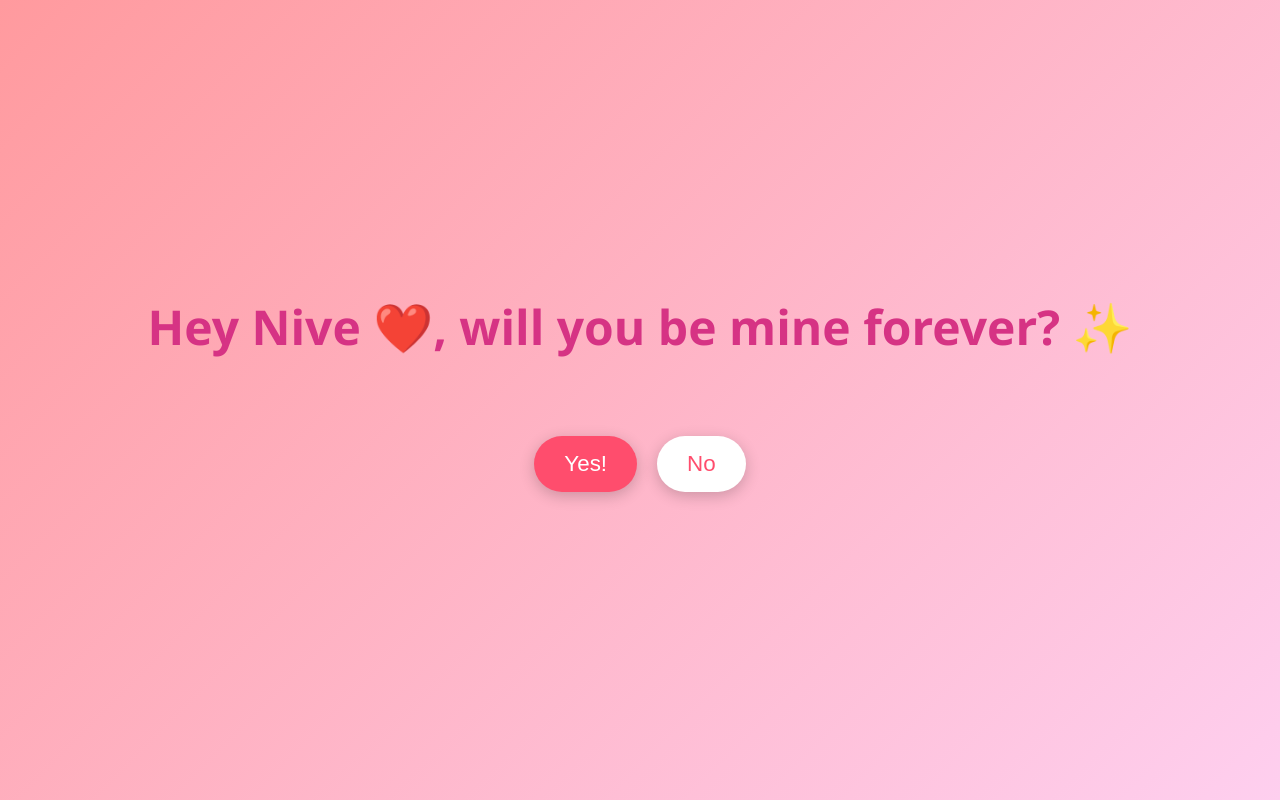
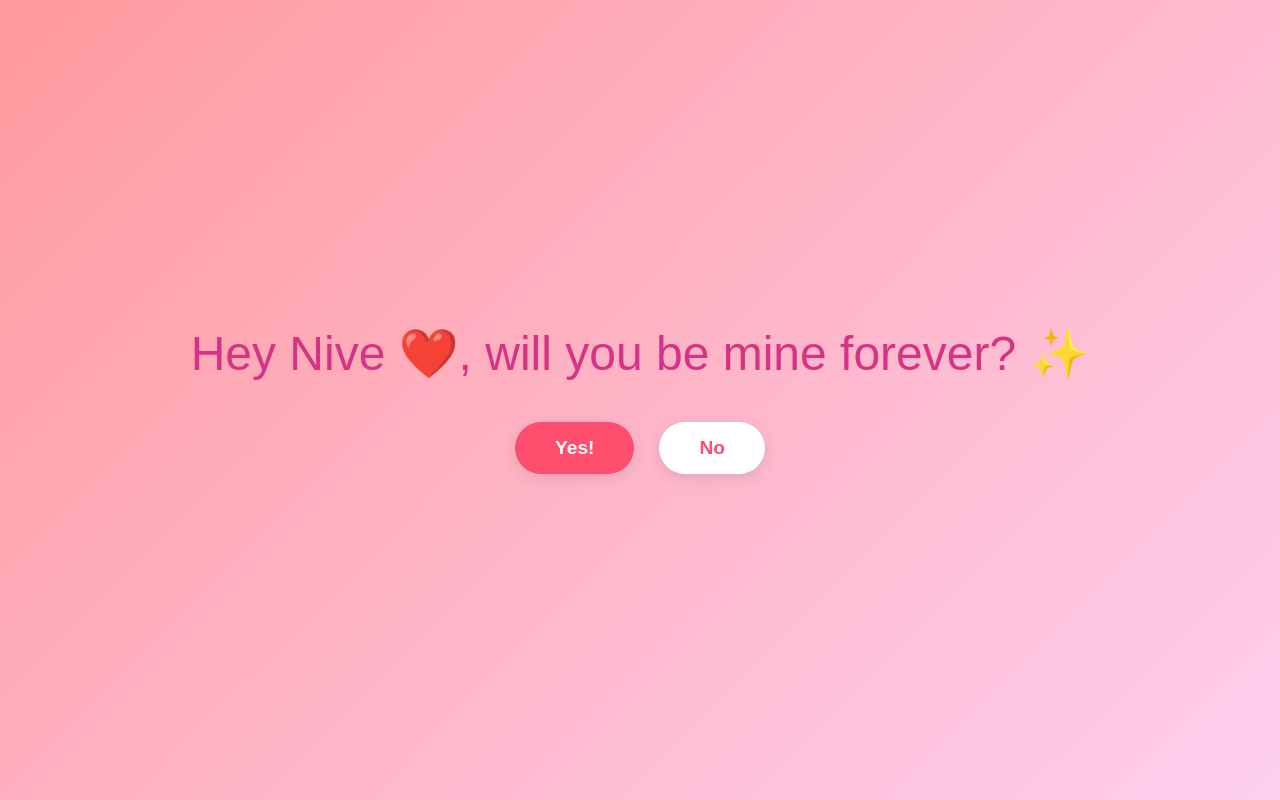
Before and after one commit to IronSparker/Nive_Birthday, a Flask app: page / in a window 1280 px wide. Run offline with Flask 3, Linux system fonts and the light colour scheme; some libraries are stand-ins or nearby versions.

Commit message:
Refactor index.html for improved layout and styles
Updated HTML structure and styles for the birthday celebration page.

```diff
--- a/templates/index.html
+++ b/templates/index.html
@@ -8,55 +8,55 @@
     <style>
         * {
             box-sizing: border-box;
+            margin: 0;
+            padding: 0;
             -webkit-tap-highlight-color: transparent;
         }
 
         body {
-            margin: 0;
-            padding: 0;
             display: flex;
-            flex-direction: column;
             align-items: center;
             justify-content: center;
             min-height: 100vh;
+            width: 100vw;
             background: linear-gradient(135deg, #ff9a9e 0%, #fecfef 100%);
-            font-family: 'Segoe UI', Tahoma, Geneva, Verdana, sans-serif;
+            font-family: 'Poppins', sans-serif;
             overflow: hidden;
-            transition: background 0.5s ease;
+            transition: background 0.8s ease;
             touch-action: manipulation;
         }
 
         #question-area {
             text-align: center;
             z-index: 10;
-            width: 90%;
+            width: 95%;
         }
 
         h1 {
             color: #d63384;
-            font-size: clamp(1.8rem, 5vw, 3rem); /* Responsive font size */
-            margin-bottom: 30px;
-            padding: 0 10px;
+            font-size: clamp(1.8rem, 6vw, 3rem);
+            margin-bottom: 40px;
+            font-weight: 300;
         }
 
         .buttons {
             display: flex;
-            flex-wrap: wrap;
             justify-content: center;
             align-items: center;
-            gap: 20px;
+            gap: 25px;
             position: relative;
-            min-height: 150px;
         }
 
         button {
-            padding: 15px 30px;
-            font-size: clamp(1rem, 3vw, 1.4rem);
+            padding: 15px 40px;
+            font-size: 1.2rem;
+            font-weight: 600;
             border: none;
-            border-radius: 50px;
+            border-radius: 100px;
             cursor: pointer;
-            box-shadow: 0 4px 15px rgba(0,0,0,0.2);
-            transition: transform 0.2s cubic-bezier(0.175, 0.885, 0.32, 1.275);
+            box-shadow: 0 4px 15px rgba(0,0,0,0.1);
+            /* This is the secret for smooth motion */
+            transition: transform 0.4s cubic-bezier(0.19, 1, 0.22, 1), background 0.3s ease;
             white-space: nowrap;
         }
 
@@ -137,13 +126,9 @@
     <script>
         let clickCount = 0;
         const noMessages = [
-            "Are you sure, Nive? ❤️",
-            "Think again! ✨",
-            "But I love you! 🥺",
-            "You're breaking my heart! 💔",
-            "Last chance, Nive! 💖",
-            "Just click YES already! 😂",
-            "OKAY FINE. NO CHOICE!"
+            "No", "Are you sure? ❤️", "Think again! ✨",
+            "But I love you! 🥺", "Nive, please! 💖",
+            "Just click YES! 😂", "NO CHOICE LEFT!"
         ];
 
         function moveNo() {
@@ -152,28 +137,26 @@
 
             clickCount++;
 
-            // Calculate safe bounds for the button to jump
-            // We subtract button size so it doesn't go off screen
-            const maxX = window.innerWidth - noBtn.offsetWidth - 20;
-            const maxY = window.innerHeight - noBtn.offsetHeight - 20;
-
-            const x = Math.max(10, Math.random() * maxX);
-            const y = Math.max(10, Math.random() * maxY);
-
-            noBtn.style.position = 'fixed';
-            noBtn.style.left = x + 'px';
-            noBtn.style.top = y + 'px';
-
+            // 1. Change Text
             if (clickCount < noMessages.length) {
                 noBtn.innerText = noMessages[clickCount];
             }
 
-            // Grow the Yes button
-            let currentScale = 1 + (clickCount * 0.35);
-            yesBtn.style.transform = `scale(${currentScale})`;
+            // 2. Smooth Glide Movement
+            // We use translate instead of left/top for high-performance smoothness
+            const maxX = window.innerWidth / 2.5;
+            const maxY = window.innerHeight / 2.5;
+            const randomX = (Math.random() - 0.5) * maxX * 1.5;
+            const randomY = (Math.random() - 0.5) * maxY * 1.5;
 
-            // The Takeover Logic
-            if (clickCount >= 8) {
+            noBtn.style.transform = `translate(${randomX}px, ${randomY}px)`;
+
+            // 3. Scale Yes Button Symmetrically
+            let scale = 1 + (clickCount * 0.4);
+            yesBtn.style.transform = `scale(${scale})`;
+
+            // 4. Takeover Logic
+            if (clickCount >= 9) {
                 yesBtn.style.position = 'fixed';
                 yesBtn.style.top = '0';
                 yesBtn.style.left = '0';
@@ -183,7 +166,7 @@
                 yesBtn.style.display = 'flex';
                 yesBtn.style.alignItems = 'center';
                 yesBtn.style.justifyContent = 'center';
-                yesBtn.style.fontSize = 'clamp(2rem, 10vw, 5rem)';
+                yesBtn.style.fontSize = '8vw';
                 yesBtn.innerText = "YES! I LOVE YOU! ❤️";
                 noBtn.style.display = 'none';
             }
@@ -194,28 +177,24 @@
             document.getElementById('celebration').style.display = 'block';
             document.body.style.background = "#ff4d6d";
 
-            var duration = 15 * 1000;
-            var end = Date.now() + duration;
-
+            // Fire Confetti
+            const end = Date.now() + (15 * 1000);
             (function frame() {
                 confetti({
-                particleCount: 5,
+                    particleCount: 3,
                     angle: 60,
                     spread: 55,
                     origin: { x: 0 },
-                colors: ['#ffffff', '#ffb3d9', '#ff4d6d']
+                    colors: ['#ffffff', '#ffb3d9']
                 });
                 confetti({
-                particleCount: 5,
+                    particleCount: 3,
                     angle: 120,
                     spread: 55,
                     origin: { x: 1 },
-                colors: ['#ffffff', '#ffb3d9', '#ff4d6d']
+                    colors: ['#ffffff', '#ffb3d9']
                 });
-
-              if (Date.now() < end) {
-                requestAnimationFrame(frame);
-              }
+                if (Date.now() < end) requestAnimationFrame(frame);
             }());
 
             setInterval(createHeart, 300);
@@ -223,10 +202,10 @@
 
         function createHeart() {
             const heart = document.createElement('div');
-            heart.classList.add('heart-fall');
+            heart.className = 'heart-fall';
             heart.innerHTML = '❤️';
             heart.style.left = Math.random() * 100 + 'vw';
-            heart.style.animationDuration = Math.random() * 2 + 3 + 's';
+            heart.style.animationDuration = (Math.random() * 2 + 3) + 's';
             document.body.appendChild(heart);
             setTimeout(() => heart.remove(), 5000);
         }
```
Also changed, not shown: other parts of templates/index.html (+10 -21 lines). Lines whose indentation alone changed are shown as unchanged.
